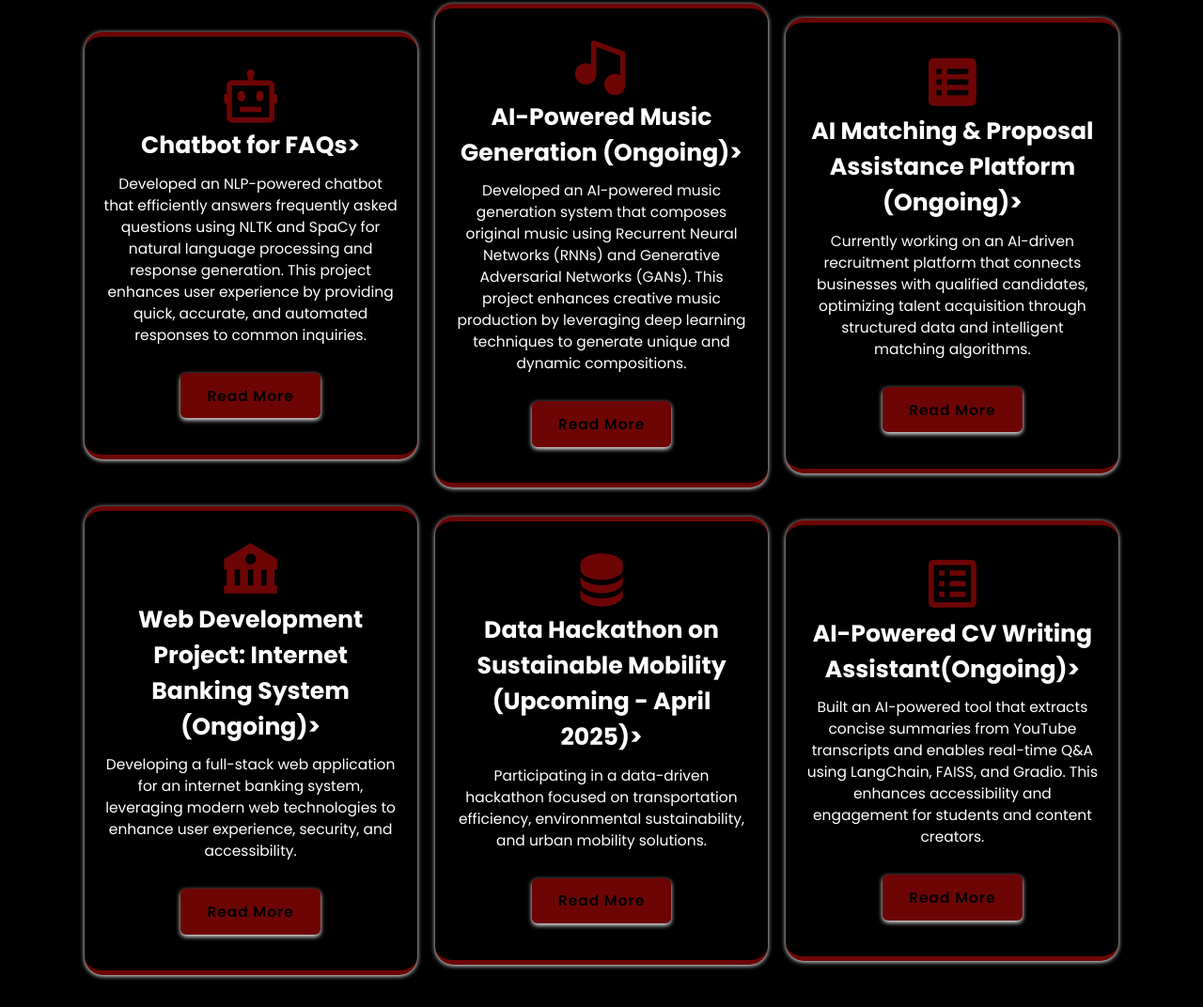
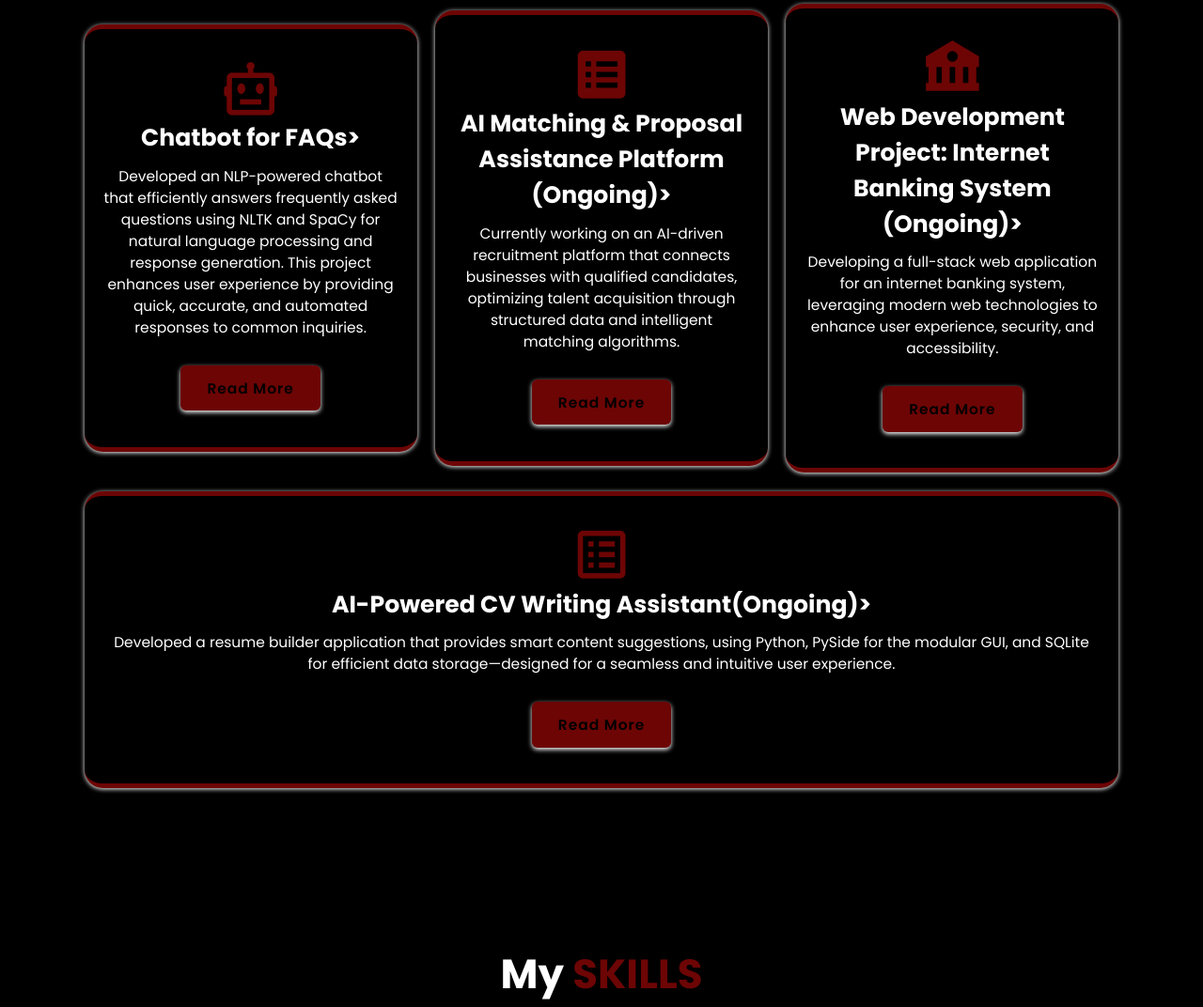
Before and after one commit to yassirHam/my-portfolio, a website built with webpack: page index.html in a window 1280 px wide. Shown: the part 2387-3459 px from the top of the page at 94% size. Built offline with nearby package versions, Linux system fonts and the light colour scheme.

Commit message:
removed some projects

```diff
--- a/index.html
+++ b/index.html
@@ -119,12 +119,6 @@ Let’s connect and explore how technology and AI can drive innovation together!
             <p> Developed an NLP-powered chatbot that efficiently answers frequently asked questions using NLTK and SpaCy for natural language processing and response generation. This project enhances user experience by providing quick, accurate, and automated responses to common inquiries.</p>
             <a href="https://github.com/yassirHam/CodeAlpha_Chatbot_For_FAQs" class="btn">Read More</a>
          </div>
-      <div class="projects-box">
-            <i class='bx bxs-music'></i>
-            <h3>AI-Powered Music Generation (Ongoing)></h3>
-            <p> Developed an AI-powered music generation system that composes original music using Recurrent Neural Networks (RNNs) and Generative Adversarial Networks (GANs). This project enhances creative music production by leveraging deep learning techniques to generate unique and dynamic compositions.</p>
-            <a href="https://github.com/yassirHam/CodeAlpha_Music_Generator" class="btn">Read More</a>
-         </div>
          <div class="projects-box">
             <i class='bx bxs-spreadsheet' ></i>
             <h3>AI Matching & Proposal Assistance Platform (Ongoing)></h3>
@@ -137,17 +131,10 @@ Let’s connect and explore how technology and AI can drive innovation together!
             <p> Developing a full-stack web application for an internet banking system, leveraging modern web technologies to enhance user experience, security, and accessibility.</p>
             <a href="https://github.com/yassirHam/INTERNET_BANKING_SYSTEM" class="btn">Read More</a>
          </div>
-
-         <div class="projects-box">
-            <i class='bx bxs-data'></i>
-            <h3>Data Hackathon on Sustainable Mobility (Upcoming - April 2025)></h3>
-            <p> Participating in a data-driven hackathon focused on transportation efficiency, environmental sustainability, and urban mobility solutions.</p>
-            <a href="https://github.com/yassirHam/Data-Hackathon-on-Sustainable-Mobility-" class="btn">Read More</a>
-         </div>
          <div class="projects-box">
             <i class='bx bx-spreadsheet'></i>
             <h3>AI-Powered CV Writing Assistant(Ongoing)></h3>
-            <p> Built an AI-powered tool that extracts concise summaries from YouTube transcripts and enables real-time Q&A using LangChain, FAISS, and Gradio. This enhances accessibility and engagement for students and content creators.</p>
+            <p>Developed a resume builder application that provides smart content suggestions, using Python, PySide for the modular GUI, and SQLite for efficient data storage—designed for a seamless and intuitive user experience.</p>
             <a href="https://github.com/yassirHam/AI-Powered-CV-Writing-Assistant" class="btn">Read More</a>
          </div>
     </div>
```
